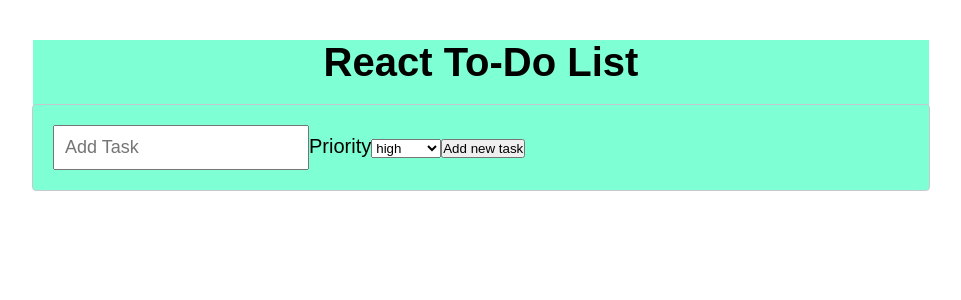
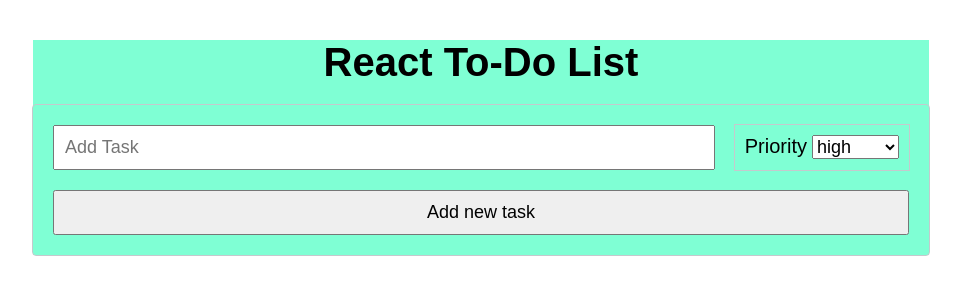
Before and after one commit to VincentChen6345/to-do-list, a React (Create React App) app: page / in a window 1280 px wide. Shown: the top 300 px of the page, without its empty margins (159-1120 px from the left). Built offline with nearby package versions, Linux system fonts and the light colour scheme.

Commit message:
'input section update'

```diff
--- a/src/components/TaskAdd.css
+++ b/src/components/TaskAdd.css
@@ -4,10 +4,31 @@
   padding: 2rem 2rem;
 }
 .input__form {
+  display: flex;
+  flex-direction: column;
 }
 .input__field {
   font-size: 1.8rem;
   padding: 1rem 1rem;
+  flex-grow: 1;
+}
+.input__priority {
+  outline: solid 1px var(--light-grey);
+  padding: 1rem 1rem;
+  margin-left: 2rem;
+}
+.input__submit-button {
+  display: block;
+  margin-top: 2rem;
+  font-size: 1.8rem;
+  padding: 1rem 1rem;
+  width: 100%;
 }
 .input__dropdown {
+  font-size: 1.8rem;
+  margin-left: 0.5rem;
 }
+.container1 {
+  display: flex;
+  justify-content: space-between;
+}
--- a/src/components/TaskAdd.jsx
+++ b/src/components/TaskAdd.jsx
@@ -4,14 +4,21 @@ const TaskAdd = () => {
   return (
     <div className="input__container">
       <form className="input__form">
+        <div className="container1">
           <input type="text" className="input__field" placeholder="Add Task" />
-        <label>Priority</label>
+          <span className="input__priority">
+            <label className="priority__title">Priority</label>
             <select className="input__dropdown">
               <option value="high">high</option>
+
               <option value="medium">medium</option>
               <option value="low">low</option>
             </select>
-        <button type="submit">Add new task</button>
+          </span>
+        </div>
+        <button type="submit" className="input__submit-button">
+          Add new task
+        </button>
       </form>
     </div>
   );
```
Lines whose indentation alone changed are shown as unchanged.
